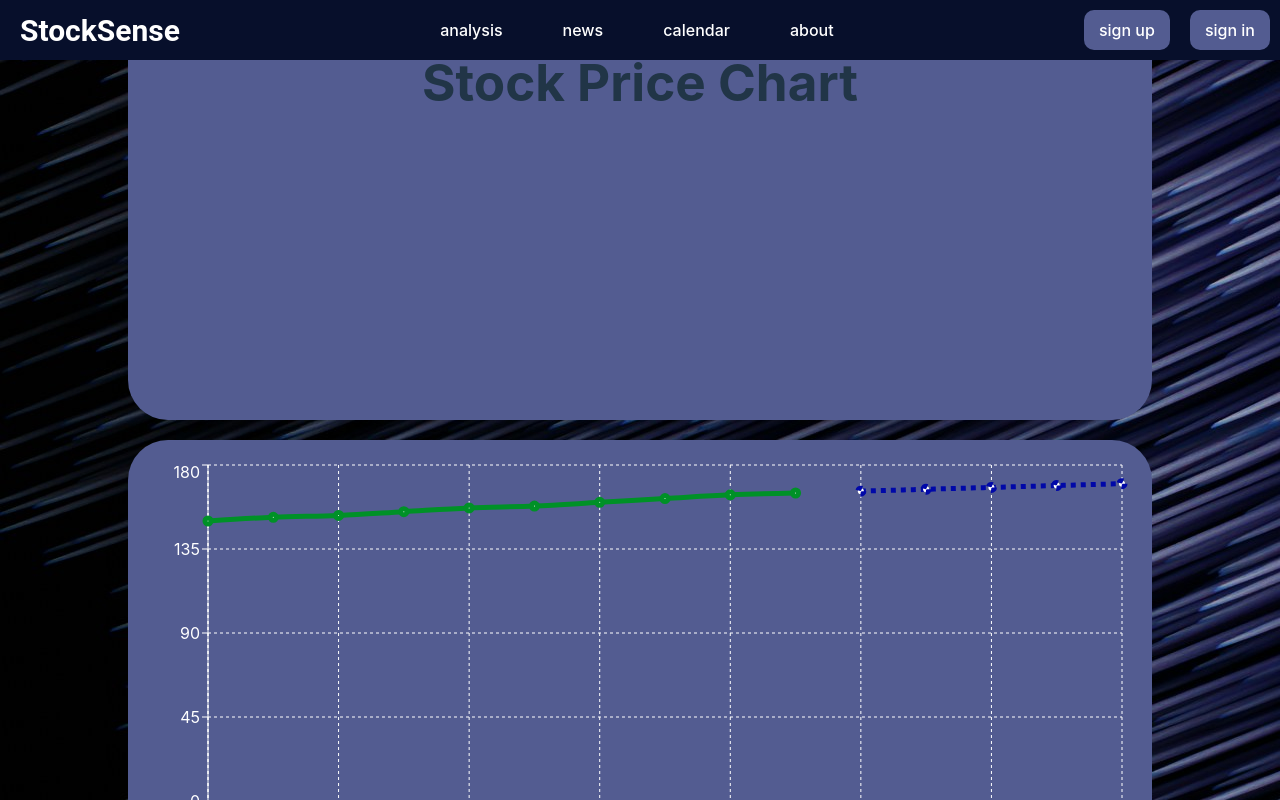
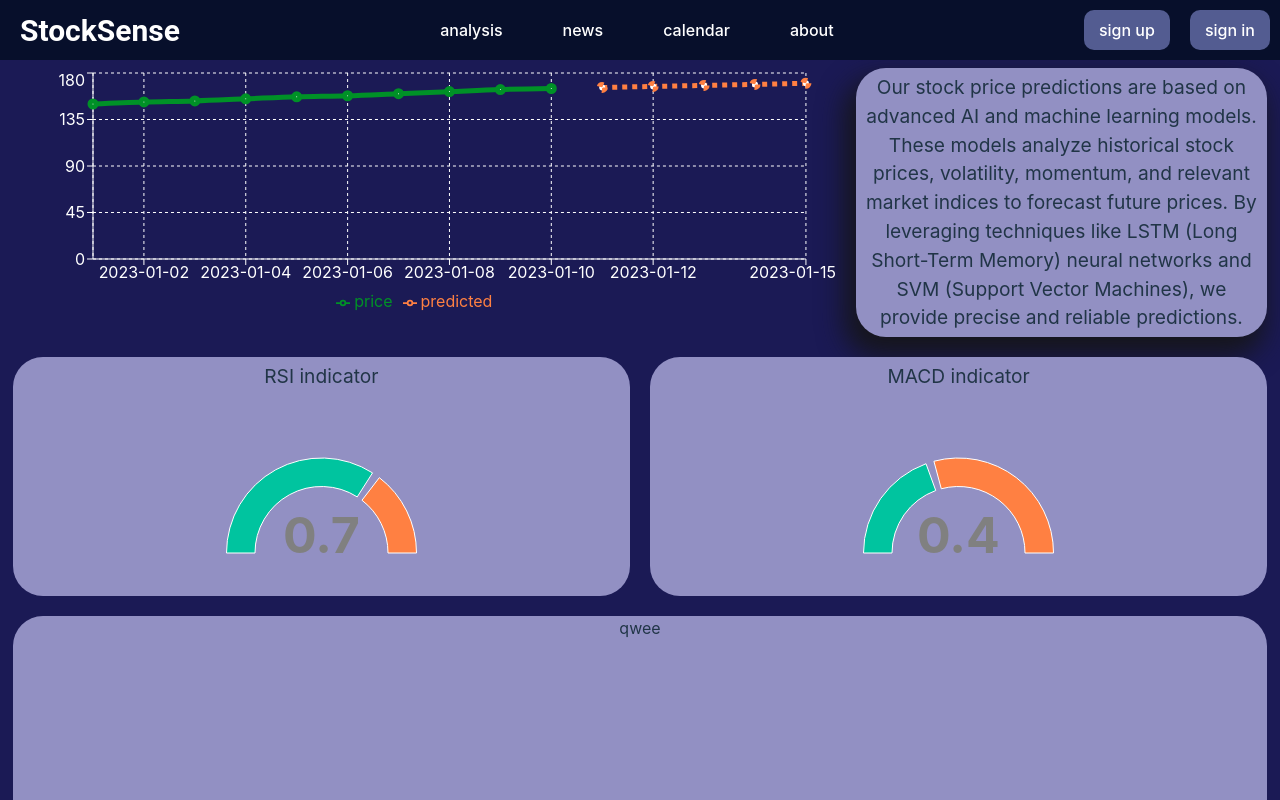
Before and after one commit to SzymonLiszewski/investmentApp, a React (Vite) app in the folder frontend/: page /analysis in a window 1280 px wide. Shown: the top 800 px of the page. Built offline with nearby package versions, Linux system fonts and the light colour scheme.

Commit message:
styling analysis page

```diff
--- /dev/null
+++ b/frontend/src/components/GaugeChart.jsx
@@ -0,0 +1,44 @@
+import React from 'react';
+import { PieChart, Pie, Cell, ResponsiveContainer, Label } from 'recharts';
+
+const GaugeChart = ({ value }) => {
+  const data = [
+    { name: 'value', value: value },
+    { name: 'rest', value: 1 - value },
+  ];
+
+  const COLORS = ['#00C49F', '#FF8042'];
+
+  return (
+    <ResponsiveContainer width="100%" height={200}>
+      <PieChart>
+        <Pie
+          data={data}
+          cx="50%"
+          cy="80%"
+          startAngle={180}
+          endAngle={0}
+          innerRadius="70%"
+          outerRadius="100%"
+          fill="#8884d8"
+          paddingAngle={5}
+          dataKey="value"
+        >
+          {data.map((entry, index) => (
+            <Cell key={`cell-${index}`} fill={COLORS[index]} />
+          ))}
+          <Label
+              value={value}
+              position="centerBottom" //
+              offset={-20}
+              className="gauge-label"
+              fontSize="50px"
+              fontWeight="bold"
+            />
+        </Pie>
+      </PieChart>
+    </ResponsiveContainer>
+  );
+};
+
+export default GaugeChart;
--- a/frontend/src/components/StockPriceChart.jsx
+++ b/frontend/src/components/StockPriceChart.jsx
@@ -26,7 +26,7 @@ const data = [
 
 const StockChart = () => {
   return (
-    <ResponsiveContainer width="100%" height={400}>
+    <ResponsiveContainer width="100%" height={250}>
       <LineChart data={data} margin={{ top: 5, right: 30, left: 20, bottom: 5 }}>
         <CartesianGrid strokeDasharray="3 3" stroke="#fff"/>
         <XAxis dataKey="date" stroke="#fff"/>
@@ -34,7 +34,7 @@ const StockChart = () => {
         <Tooltip />
         <Legend />
         <Line type="monotone" dataKey="price" stroke="#009127" strokeWidth={5}/>
-        <Line type="monotone" dataKey="predicted" stroke="#0008a8" strokeDasharray="5 5" strokeWidth={5}/>
+        <Line type="monotone" dataKey="predicted" stroke="#FF8042" strokeDasharray="5 5" strokeWidth={5}/>
         <Area type="monotone" dataKey="upperBound" stroke="none" fill="#82ca9d" fillOpacity={0.2} />
         <Area type="monotone" dataKey="lowerBound" stroke="none" fill="#82ca9d" fillOpacity={0.2} />
       </LineChart>
--- a/frontend/src/components/styles/Analysis.css
+++ b/frontend/src/components/styles/Analysis.css
@@ -1,25 +1,68 @@
-body{
-    background: rgb(0, 0, 0);
+.back{
+    background: #1B1A55;
 }
 
-.grid-container{
+.grid-container {
     display: grid;
     grid-template-columns: 1fr;
-    grid-template-rows: repeat(3, 1fr);
-    width: 80vw;
-    gap: 20px
+    grid-template-rows: 0.5fr 0.5fr 2fr;
+    grid-column-gap: 20px;
+    grid-row-gap: 20px;
+    margin-left: 1vw;
+    margin-right: 1vw;
+    margin-top: 1vh;
+    width: 98vw;
+    }
+
+.div1 {
+    text-align: center;
+    grid-area: 1 / 1 / 2 / 2;
+    margin-top: 60px;
+    /*grid section */
+    display: grid;
+    grid-template-columns: 2fr 1fr;
+    grid-template-rows: 1fr;
+    grid-column-gap: 0px;
+    grid-row-gap: 20px;
+    grid-column-gap: 20px;
 }
 
-.grid-item{
-    background-color: #535C91;
-    border-radius: 40px;
-    width: 80vw;
-    margin-left:10vw;
-    text-align: center;
-    padding-top: 20px;
+.div4{
+    grid-area: 1 / 1 / 2 / 2;
+    border-radius: 30px;
+}
+.div5{
+    grid-area: 1 / 2 / 2 / 3;
+    border-radius: 30px;
+    background-color: #9290C3;
+    box-shadow: -7px 15px 27px 5px rgba(22, 22, 29, 1);
 }
 
-.grid-item:nth-child(1){
-    grid-column: span 1;
-    grid-row: span 1;
+.div2 {
+    text-align: center;
+    grid-area: 2 / 1 / 3 / 2;
+    border-radius: 30px;
+    /*grid section */
+    display: grid;
+    grid-template-columns: repeat(2, 1fr);
+    grid-template-rows: 1fr;
+    grid-column-gap: 20px;
+    grid-row-gap: 20px;
 }
+
+.div6{
+    grid-area: 1 / 1 / 2 / 2;
+    border-radius: 30px;
+    background-color: #9290C3;
+}
+.div7{
+    grid-area: 1 / 2 / 2 / 3;
+    border-radius: 30px;
+    background-color: #9290C3;
+}
+.div3 {
+    text-align: center;
+    grid-area: 3 / 1 / 4 / 2;
+    background-color: #9290C3;
+    border-radius: 30px
+}
--- a/frontend/src/pages/Analysis.jsx
+++ b/frontend/src/pages/Analysis.jsx
@@ -1,17 +1,32 @@
 import StockPriceChart from "../components/StockPriceChart"
 import "../components/styles/Analysis.css"
+import GaugeChart from "../components/GaugeChart"
 
 function Analysis() {
     return (
-        <div className="grid-container">
-            <div className="grid-item">
-                <h1>Stock Price Chart</h1>
-            </div>
-            <div className="grid-item">
-                <StockPriceChart />
-            </div>
-            <div className="grid-item">
-                <StockPriceChart />
+        <div className="back">
+            <div className="grid-container">
+                <div className="div1">
+                    <div className="div4">
+                        <StockPriceChart/>
+                    </div>
+                    <div className="div5">
+                        <p>Our stock price predictions are based on advanced AI and machine learning models. These models analyze historical stock prices, volatility, momentum, and relevant market indices to forecast future prices. By leveraging techniques like LSTM (Long Short-Term Memory) neural networks and SVM (Support Vector Machines), we provide precise and reliable predictions.</p>
+                    </div>
+                </div>
+                <div className="div2">
+                    <div className="div6">
+                        <p>RSI indicator</p>
+                        <GaugeChart value={0.7}/>
+                    </div>
+                    <div className="div7">
+                        <p>MACD indicator</p>
+                        <GaugeChart value={0.4}/>
+                    </div>
+                </div>
+                <div className="div3">
+                    qwee
+                </div>
             </div>
         </div>
     )
```
